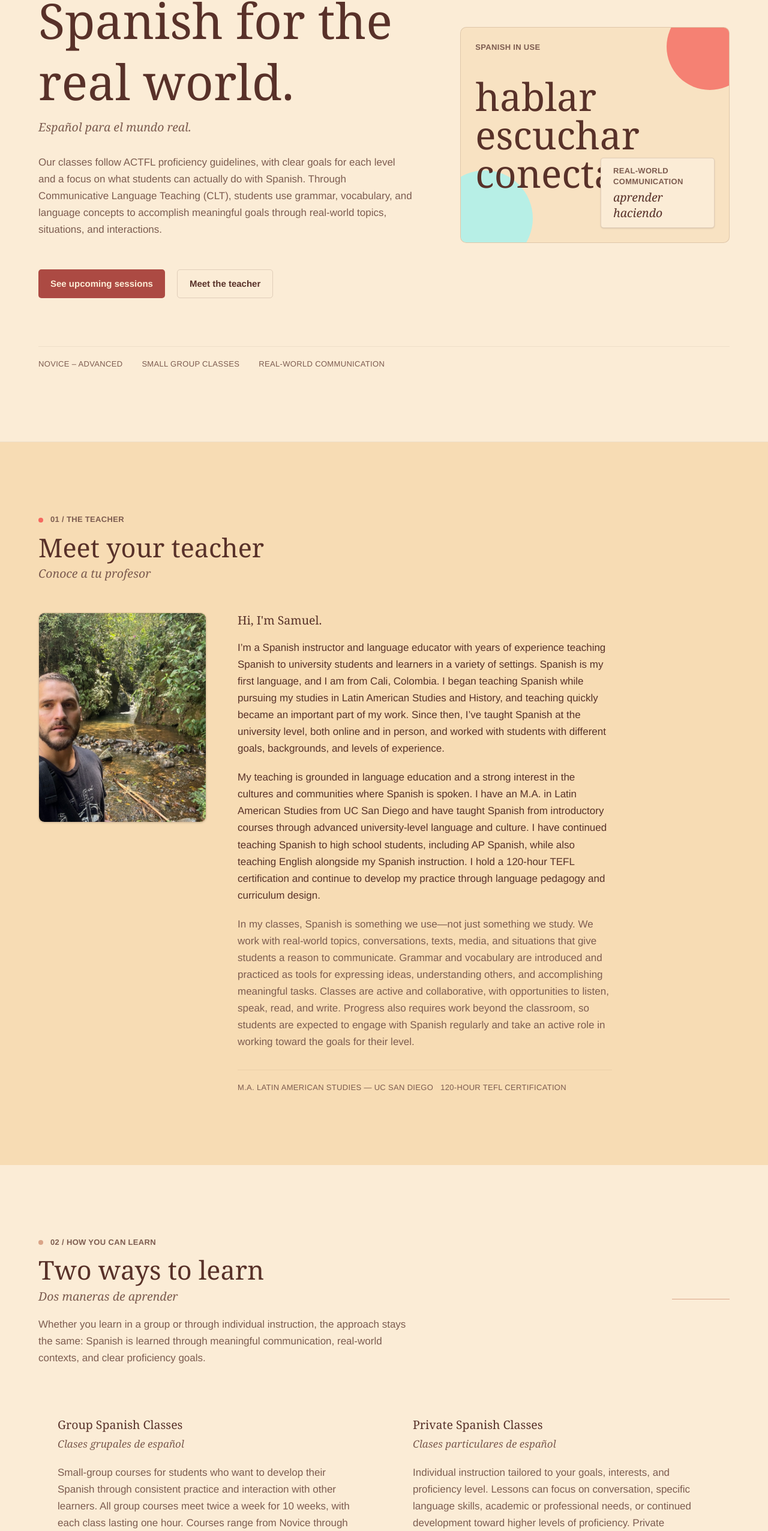
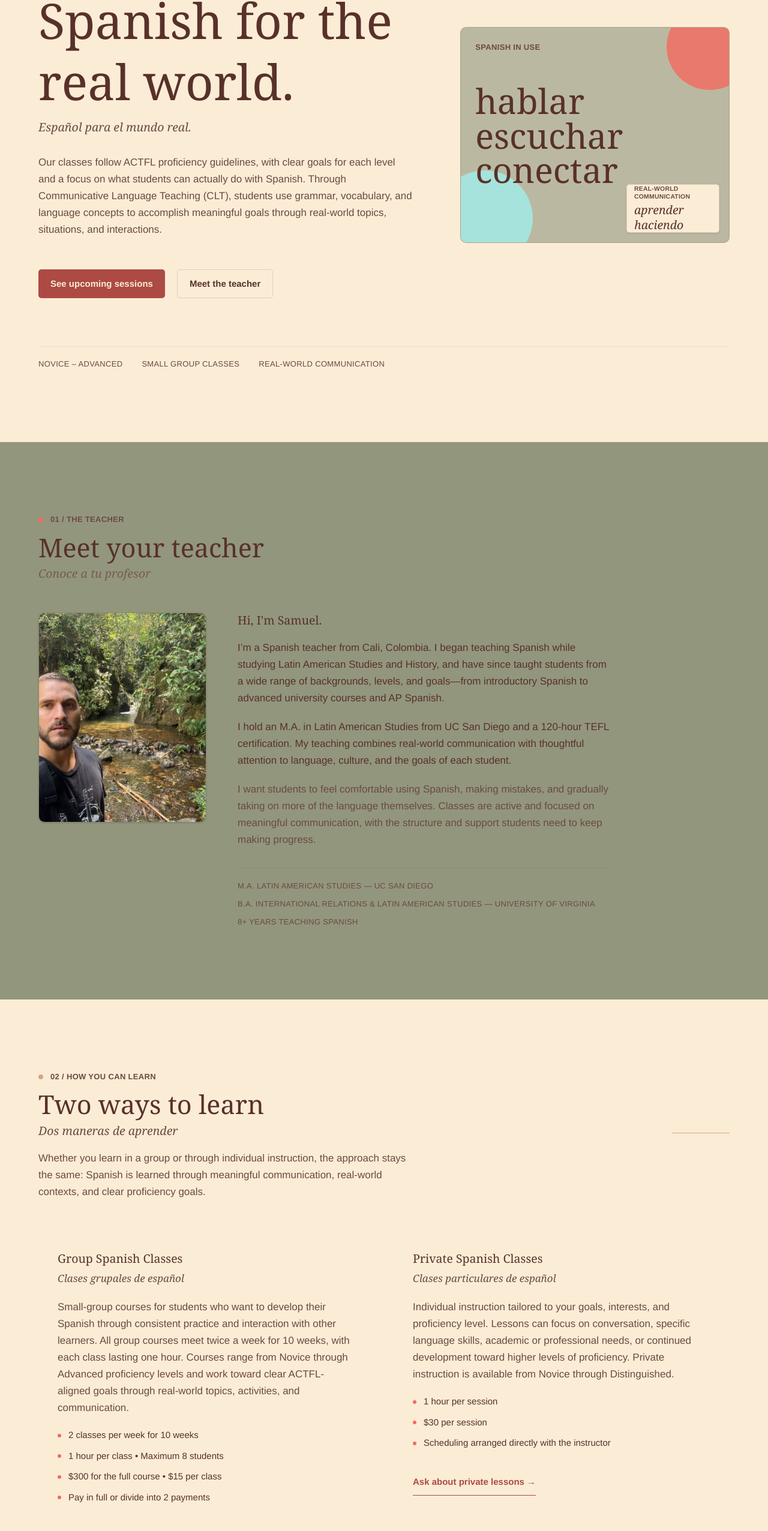
Before and after one commit to sgodoys10/learn-with-samu, a Next.js app: page / in a window 1280 px wide. Shown: the part 233-2785 px from the top of the page at 60% size. Built offline with nearby package versions, Linux system fonts and the light colour scheme.

Commit message:
interactive changes v2

```diff
--- a/app/globals.css
+++ b/app/globals.css
@@ -11,9 +11,9 @@
 @theme {
   /* Colors — light mode only for V1. */
   --color-paper: #fbecd6;
-  --color-paper-alt: #f7dcb4;
+  --color-paper-alt: #92967D;
   --color-ink: #583129;
-  --color-ink-soft: #7d5c50; /* darkened from #866559 for a safer contrast margin */
+  --color-ink-soft: #6B4A41; /* darkened from #866559 for a safer contrast margin */
   --color-accent: #f56960;      /* decorative only — never text or a button fill */
   --color-accent-deep: #ac4a43; /* text-safe actionable color */
   --color-amber: #935247;       /* text-safe attention color */
--- a/components/Hero.tsx
+++ b/components/Hero.tsx
@@ -73,7 +73,7 @@ export default function Hero() {
                 Spanish in use
               </div>
 
-              <div className="absolute left-6 top-1/2 -translate-y-1/2 font-serif text-[clamp(2.8rem,5vw,4.5rem)] leading-none text-ink">
+              <div className="absolute left-6 top-1/2 -translate-y-1/2 font-serif text-[clamp(2.6rem,4.5vw,4rem)] leading-none text-ink">
                 hablar
                 <br />
                 escuchar
@@ -81,12 +81,12 @@ export default function Hero() {
                 conectar
               </div>
 
-              <div className="absolute bottom-6 right-6 max-w-[190px] rounded-control border border-rule bg-paper px-s3 py-s2 shadow-sm">
-                <p className="font-sans text-micro font-semibold uppercase tracking-wide text-ink-soft">
+              <div className="absolute bottom-4 right-4 max-w-[155px] rounded-control border border-rule bg-paper px-s2 py-s1.5 shadow-sm">
+                <p className="font-sans text-[0.65rem] font-semibold uppercase leading-tight tracking-wide text-ink-soft">
                   Real-world communication
                 </p>
 
-                <p className="mt-1 font-serif text-h3 italic text-ink">
+                <p className="mt-1 font-serif text-h3 italic leading-tight text-ink">
                   aprender haciendo
                 </p>
               </div>
--- a/components/OfferingPanel.tsx
+++ b/components/OfferingPanel.tsx
@@ -1,5 +1,3 @@
-// components/OfferingPanel.tsx
-
 type OfferingPanelProps = {
   heading: string;
   gloss: string;
@@ -22,8 +20,11 @@ export default function OfferingPanel({
   ctaHref,
 }: OfferingPanelProps) {
   return (
-    <div className="rounded-panel bg-paper p-s4">
-      <h3 className="font-serif text-h3 text-ink">{heading}</h3>
+    <div className="group rounded-panel bg-paper p-s4 transition-all duration-300 ease-out hover:-translate-y-1 hover:shadow-md">
+      <h3 className="font-serif text-h3 text-ink transition-colors duration-200 group-hover:text-accent-deep">
+        {heading}
+      </h3>
+
       <p className="gloss mt-s1">{gloss}</p>
 
       <p className="mt-s3 font-sans text-body text-ink-soft">{description}</p>
@@ -33,7 +34,7 @@ export default function OfferingPanel({
           <li key={index} className="flex items-start gap-s2">
             <span
               aria-hidden="true"
-              className="mt-[0.5em] size-1.5 flex-shrink-0 rounded-full bg-accent"
+              className="mt-[0.5em] size-1.5 flex-shrink-0 rounded-full bg-accent transition-transform duration-200 group-hover:translate-x-0.5"
             />
             <span className="font-sans text-small text-ink">{bullet}</span>
           </li>
@@ -42,9 +43,15 @@ export default function OfferingPanel({
 
       <a
         href={ctaHref}
-        className="mt-s4 inline-flex min-h-11 items-center border-b border-accent-deep font-sans text-small font-semibold text-accent-deep transition-colors hover:border-accent hover:text-accent"
+        className="group/link mt-s4 inline-flex min-h-11 items-center gap-1 border-b border-accent-deep font-sans text-small font-semibold text-accent-deep transition-all duration-200 hover:border-accent hover:text-accent"
       >
-        {ctaLabel}
+        <span>{ctaLabel}</span>
+        <span
+          aria-hidden="true"
+          className="transition-transform duration-200 group-hover/link:translate-x-1"
+        >
+          →
+        </span>
       </a>
     </div>
   );
--- a/components/SessionCard.tsx
+++ b/components/SessionCard.tsx
@@ -15,16 +15,18 @@ export type Session = {
  */
 export default function SessionCard({ session }: { session: Session }) {
   return (
-    <article className="group rounded-panel border border-rule bg-paper p-s4 transition-transform hover:-translate-y-1">
+    <article className="group rounded-panel border border-rule bg-paper p-s4 transition-all duration-300 ease-out hover:-translate-y-1 hover:shadow-md">
       <div className="flex items-start justify-between gap-s2">
         <p className="font-sans text-micro font-semibold uppercase tracking-wide text-ink-soft">
           {session.level}
         </p>
 
-        <StatusPill status={session.status} />
+        <div className="transition-transform duration-300 ease-out group-hover:translate-x-0.5">
+          <StatusPill status={session.status} />
+        </div>
       </div>
 
-      <h3 className="mt-s3 font-serif text-h3 text-ink">
+      <h3 className="mt-s3 font-serif text-h3 text-ink transition-colors duration-200 group-hover:text-accent-deep">
         {session.sessionLabel}
       </h3>
 
@@ -38,7 +40,7 @@ export default function SessionCard({ session }: { session: Session }) {
 
           <span
             aria-hidden="true"
-            className="font-sans text-small text-ink-soft"
+            className="font-sans text-small text-ink-soft transition-transform duration-300 ease-out group-hover:translate-x-1"
           >
             →
           </span>
--- a/components/StatusPill.tsx
+++ b/components/StatusPill.tsx
@@ -17,11 +17,11 @@ const statusClasses: Record<SessionStatus, string> = {
 export default function StatusPill({ status }: { status: SessionStatus }) {
   return (
     <span
-      className={`inline-flex items-center rounded-full border px-s2 py-[0.2rem] font-sans text-micro font-semibold ${statusClasses[status]}`}
+      className={`group/status inline-flex items-center rounded-full border px-s2 py-[0.2rem] font-sans text-micro font-semibold transition-all duration-200 ease-out hover:-translate-y-px hover:shadow-sm ${statusClasses[status]}`}
     >
       <span
         aria-hidden="true"
-        className="mr-s1 h-1.5 w-1.5 rounded-full bg-current"
+        className="mr-s1 h-1.5 w-1.5 rounded-full bg-current transition-transform duration-200 ease-out group-hover/status:scale-125"
       />
       {statusLabels[status]}
     </span>
--- a/components/TeacherIntro.tsx
+++ b/components/TeacherIntro.tsx
@@ -6,14 +6,15 @@ const teacher = {
   photoSrc: "/samuel.jpeg",
   greeting: "Hi, I'm Samuel.",
   bio: [
-    "I’m a Spanish instructor and language educator with years of experience teaching Spanish to university students and learners in a variety of settings. Spanish is my first language, and I am from Cali, Colombia. I began teaching Spanish while pursuing my studies in Latin American Studies and History, and teaching quickly became an important part of my work. Since then, I’ve taught Spanish at the university level, both online and in person, and worked with students with different goals, backgrounds, and levels of experience.",
-    "My teaching is grounded in language education and a strong interest in the cultures and communities where Spanish is spoken. I have an M.A. in Latin American Studies from UC San Diego and have taught Spanish from introductory courses through advanced university-level language and culture. I have continued teaching Spanish to high school students, including AP Spanish, while also teaching English alongside my Spanish instruction. I hold a 120-hour TEFL certification and continue to develop my practice through language pedagogy and curriculum design.",
+    "I’m a Spanish teacher from Cali, Colombia. I began teaching Spanish while studying Latin American Studies and History, and have since taught students from a wide range of backgrounds, levels, and goals—from introductory Spanish to advanced university courses and AP Spanish.",
+    "I hold an M.A. in Latin American Studies from UC San Diego and a 120-hour TEFL certification. My teaching combines real-world communication with thoughtful attention to language, culture, and the goals of each student.",
   ],
   philosophy:
-    "In my classes, Spanish is something we use—not just something we study. We work with real-world topics, conversations, texts, media, and situations that give students a reason to communicate. Grammar and vocabulary are introduced and practiced as tools for expressing ideas, understanding others, and accomplishing meaningful tasks. Classes are active and collaborative, with opportunities to listen, speak, read, and write. Progress also requires work beyond the classroom, so students are expected to engage with Spanish regularly and take an active role in working toward the goals for their level.",
+    "I want students to feel comfortable using Spanish, making mistakes, and gradually taking on more of the language themselves. Classes are active and focused on meaningful communication, with the structure and support students need to keep making progress.",
   credentials: [
     "M.A. Latin American Studies — UC San Diego",
-    "120-Hour TEFL Certification",
+    "B.A. International Relations & Latin American Studies — University of Virginia",
+    "8+ years teaching Spanish",
   ],
 };
 
@@ -21,27 +22,34 @@ export default function TeacherIntro() {
   return (
     <section id="about" className="bg-paper-alt">
       <div className="container py-s7">
-        <div className="flex items-center gap-s2">
-          <span aria-hidden="true" className="h-2 w-2 rounded-full bg-accent" />
+        <div className="group flex w-fit items-center gap-s2">
+          <span
+            aria-hidden="true"
+            className="h-2 w-2 rounded-full bg-accent transition-transform duration-300 ease-out group-hover:translate-x-1"
+          />
           <p className="font-sans text-micro font-semibold uppercase tracking-wide text-ink-soft">
             01 / The teacher
           </p>
         </div>
 
-        <h2 className="mt-s2 font-serif text-h2 font-medium text-ink">
-          Meet your teacher
-        </h2>
+        <div className="group mt-s2 w-fit">
+          <h2 className="font-serif text-h2 font-medium text-ink">
+            Meet your teacher
+          </h2>
 
-        <p className="gloss mt-s1 text-h3">Conoce a tu profesor</p>
+          <p className="gloss mt-s1 translate-y-0 text-h3 opacity-75 transition-all duration-300 ease-out group-hover:-translate-y-0.5 group-hover:opacity-100">
+            Conoce a tu profesor
+          </p>
+        </div>
 
         <div className="mt-s5 grid grid-cols-[280px_1fr] gap-s5 nav:grid-cols-1">
-          <div className="relative aspect-[4/5] w-full overflow-hidden rounded-panel border border-rule shadow-sm">
+          <div className="group relative aspect-[4/5] w-full overflow-hidden rounded-panel border border-rule shadow-sm">
             <Image
               src={teacher.photoSrc}
               alt={teacher.photoAlt}
               fill
               sizes="(max-width: 980px) 100vw, 280px"
-              className="object-cover"
+              className="object-cover transition-transform duration-400 ease-out group-hover:scale-[1.02]"
             />
           </div>
 
```
Also changed, not shown: components/ContactForm.tsx (+10 -10 lines), components/Navigation.tsx (+9 -6 lines).
